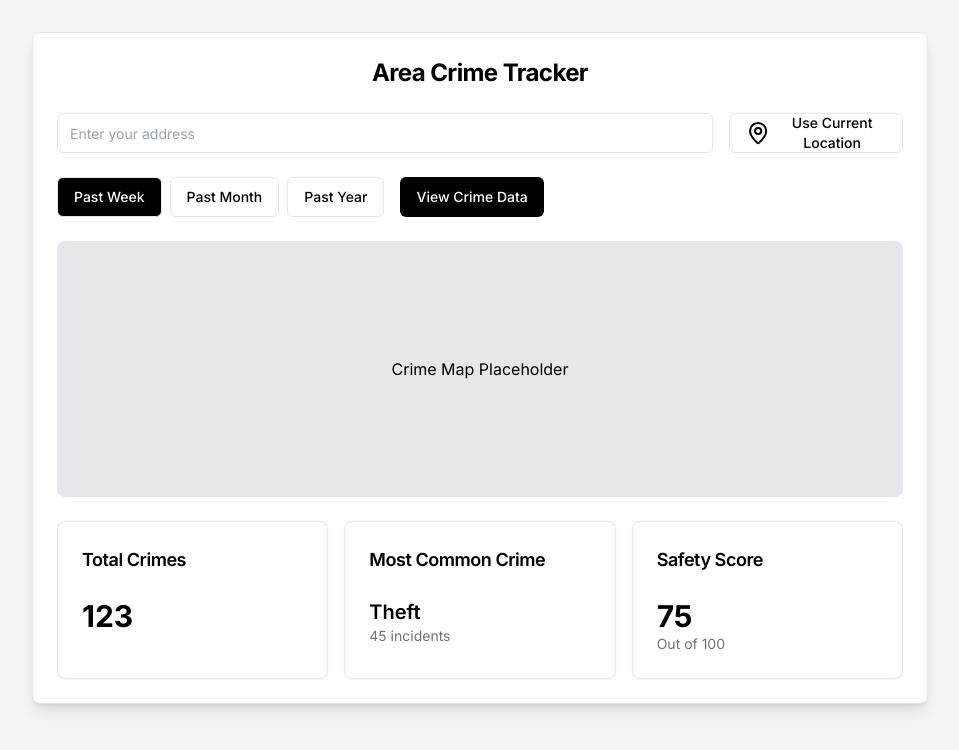
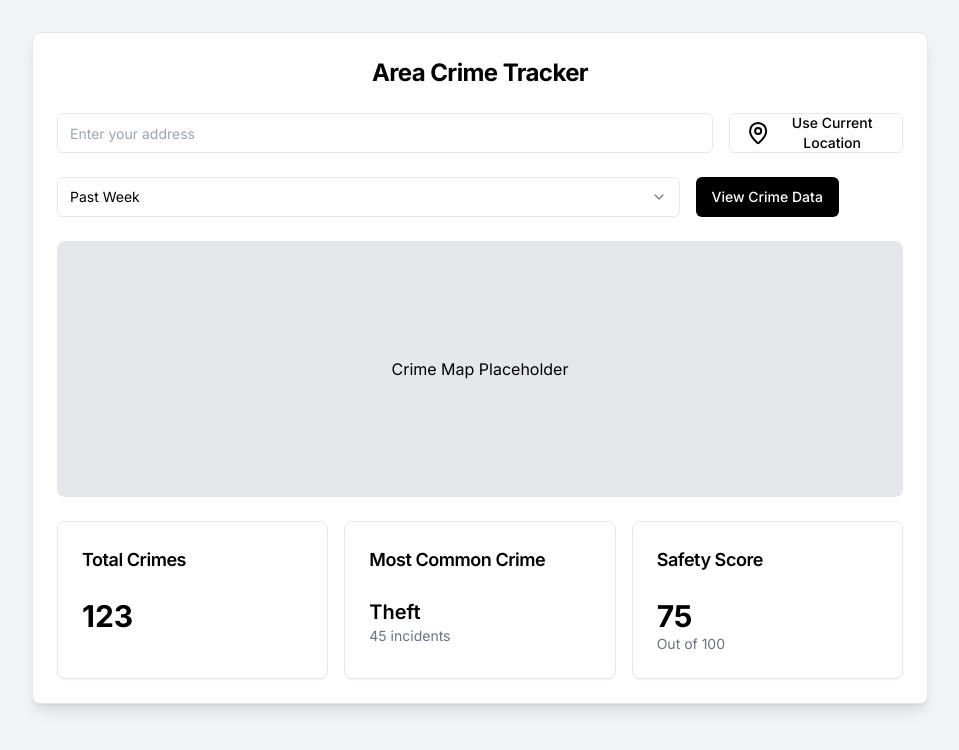
Before and after one commit to jojofunjourney/safecityweb, a Next.js app: page / in a window 1280 px wide. Shown: the top 750 px of the page, without its empty margins (160-1119 px from the left). Built offline with nearby package versions, Linux system fonts and the light colour scheme.

Commit message:
Change selector style

```diff
--- a/src/components/inputs/TimeRangeSelector.tsx
+++ b/src/components/inputs/TimeRangeSelector.tsx
@@ -1,5 +1,12 @@
 import React from "react";
 import { Button } from "@/components/ui/button";
+import {
+  Select,
+  SelectTrigger,
+  SelectContent,
+  SelectItem,
+  SelectValue,
+} from "@/components/ui/select";
 
 interface TimeRangeSelectorProps {
   timeRange: string;
@@ -17,27 +24,36 @@ const TimeRangeSelector: React.FC<TimeRangeSelectorProps> = ({
   ];
 
   return (
-    <div className="time-range-selector flex flex-wrap items-center gap-4" data-testid="time-range-selector">
-      <div className="flex space-x-2">
-        {timeRanges.map((range) => (
-          <Button
-            key={range.value}
-            onClick={() => setTimeRange(range.value)}
-            variant="outline"
-            className={`time-range-button ${
-              timeRange === range.value
-                ? "bg-black text-white hover:bg-gray-800"
-                : "bg-white text-black hover:bg-gray-100"
-            }`}
-            data-testid={`time-range-${range.value}`}
-          >
-            {range.label}
-          </Button>
-        ))}
+    <div
+      className="time-range-selector-container flex items-center gap-4"
+      data-testid="time-range-selector-container"
+    >
+      <div className="time-range-selector flex-grow basis-3/4">
+        <Select value={timeRange} onValueChange={setTimeRange}>
+          <SelectTrigger className="time-range-select w-full">
+            <SelectValue placeholder="Select time range" />
+          </SelectTrigger>
+          <SelectContent>
+            {timeRanges.map((range) => (
+              <SelectItem key={range.value} value={range.value}>
+                {range.label}
+              </SelectItem>
+            ))}
+          </SelectContent>
+        </Select>
       </div>
-      <Button className="view-crime-data-btn bg-black text-white hover:bg-gray-800" data-testid="view-crime-data-btn">
-        View Crime Data
-      </Button>
+
+      <div
+        className="time-range-button flex-grow basis-1/4"
+        data-testid="time-range-button"
+      >
+        <Button
+          className="view-crime-data-btn bg-black text-white hover:bg-gray-800"
+          data-testid="view-crime-data-btn"
+        >
+          View Crime Data
+        </Button>
+      </div>
     </div>
   );
 };
--- a/src/components/layout/CrimeTrackerApp.tsx
+++ b/src/components/layout/CrimeTrackerApp.tsx
@@ -9,7 +9,7 @@ import TotalCrimesPanel from "@/components/panels/TotalCrimesPanel";
 import MostCommonCrimePanel from "@/components/panels/MostCommonCrimePanel";
 import SafetyScorePanel from "@/components/panels/SafetyScorePanel";
 
-const CrimeTrackerApp = () => {
+const CrimeTrackerApp: React.FC = () => {
   const [address, setAddress] = useState("");
   const [timeRange, setTimeRange] = useState("week");
 
--- a/src/components/ui/select.tsx
+++ b/src/components/ui/select.tsx
@@ -1,16 +1,16 @@
-"use client"
+"use client";
 
-import * as React from "react"
-import * as SelectPrimitive from "@radix-ui/react-select"
-import { Check, ChevronDown } from "lucide-react"
+import * as React from "react";
+import * as SelectPrimitive from "@radix-ui/react-select";
+import { Check, ChevronDown } from "lucide-react";
 
-import { cn } from "@/lib/utils"
+import { cn } from "@/lib/utils";
 
-const Select = SelectPrimitive.Root
+const Select = SelectPrimitive.Root;
 
-const SelectGroup = SelectPrimitive.Group
+const SelectGroup = SelectPrimitive.Group;
 
-const SelectValue = SelectPrimitive.Value
+const SelectValue = SelectPrimitive.Value;
 
 const SelectTrigger = React.forwardRef<
   React.ElementRef<typeof SelectPrimitive.Trigger>,
@@ -29,8 +29,8 @@ const SelectTrigger = React.forwardRef<
       <ChevronDown className="h-4 w-4 opacity-50" />
     </SelectPrimitive.Icon>
   </SelectPrimitive.Trigger>
-))
-SelectTrigger.displayName = SelectPrimitive.Trigger.displayName
+));
+SelectTrigger.displayName = SelectPrimitive.Trigger.displayName;
 
 const SelectContent = React.forwardRef<
   React.ElementRef<typeof SelectPrimitive.Content>,
@@ -40,7 +40,7 @@ const SelectContent = React.forwardRef<
     <SelectPrimitive.Content
       ref={ref}
       className={cn(
-        "relative z-50 min-w-[8rem] overflow-hidden rounded-md border bg-popover text-popover-foreground shadow-md animate-in fade-in-80",
+        "relative z-50 min-w-[8rem] overflow-hidden rounded-md border bg-white text-black shadow-md animate-in fade-in-80", // Changed bg-popover to bg-white and text-popover-foreground to text-black
         position === "popper" && "translate-y-1",
         className
       )}
@@ -58,8 +58,8 @@ const SelectContent = React.forwardRef<
       </SelectPrimitive.Viewport>
     </SelectPrimitive.Content>
   </SelectPrimitive.Portal>
-))
-SelectContent.displayName = SelectPrimitive.Content.displayName
+));
+SelectContent.displayName = SelectPrimitive.Content.displayName;
 
 const SelectLabel = React.forwardRef<
   React.ElementRef<typeof SelectPrimitive.Label>,
@@ -70,8 +70,8 @@ const SelectLabel = React.forwardRef<
     className={cn("py-1.5 pl-8 pr-2 text-sm font-semibold", className)}
     {...props}
   />
-))
-SelectLabel.displayName = SelectPrimitive.Label.displayName
+));
+SelectLabel.displayName = SelectPrimitive.Label.displayName;
 
 const SelectItem = React.forwardRef<
   React.ElementRef<typeof SelectPrimitive.Item>,
@@ -81,6 +81,7 @@ const SelectItem = React.forwardRef<
     ref={ref}
     className={cn(
       "relative flex w-full cursor-default select-none items-center rounded-sm py-1.5 pl-8 pr-2 text-sm outline-none focus:bg-accent focus:text-accent-foreground data-[disabled]:pointer-events-none data-[disabled]:opacity-50",
+      "hover:bg-gray-100 transition-colors duration-150", // Add this line for hover effect
       className
     )}
     {...props}
@@ -93,8 +94,8 @@ const SelectItem = React.forwardRef<
 
     <SelectPrimitive.ItemText>{children}</SelectPrimitive.ItemText>
   </SelectPrimitive.Item>
-))
-SelectItem.displayName = SelectPrimitive.Item.displayName
+));
+SelectItem.displayName = SelectPrimitive.Item.displayName;
 
 const SelectSeparator = React.forwardRef<
   React.ElementRef<typeof SelectPrimitive.Separator>,
@@ -105,8 +106,8 @@ const SelectSeparator = React.forwardRef<
     className={cn("-mx-1 my-1 h-px bg-muted", className)}
     {...props}
   />
-))
-SelectSeparator.displayName = SelectPrimitive.Separator.displayName
+));
+SelectSeparator.displayName = SelectPrimitive.Separator.displayName;
 
 export {
   Select,
@@ -117,4 +118,4 @@ export {
   SelectLabel,
   SelectItem,
   SelectSeparator,
-}
+};
```
